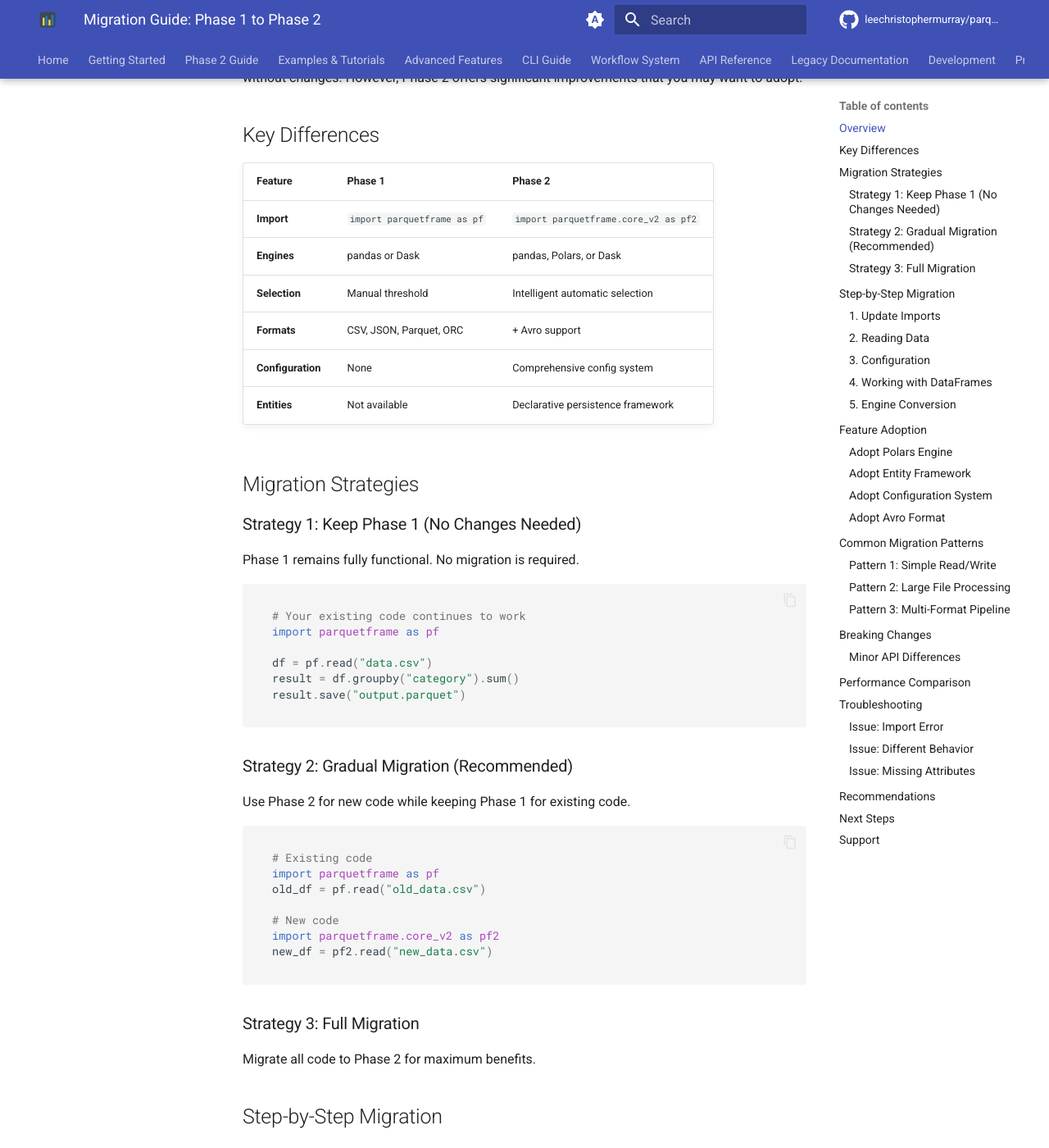
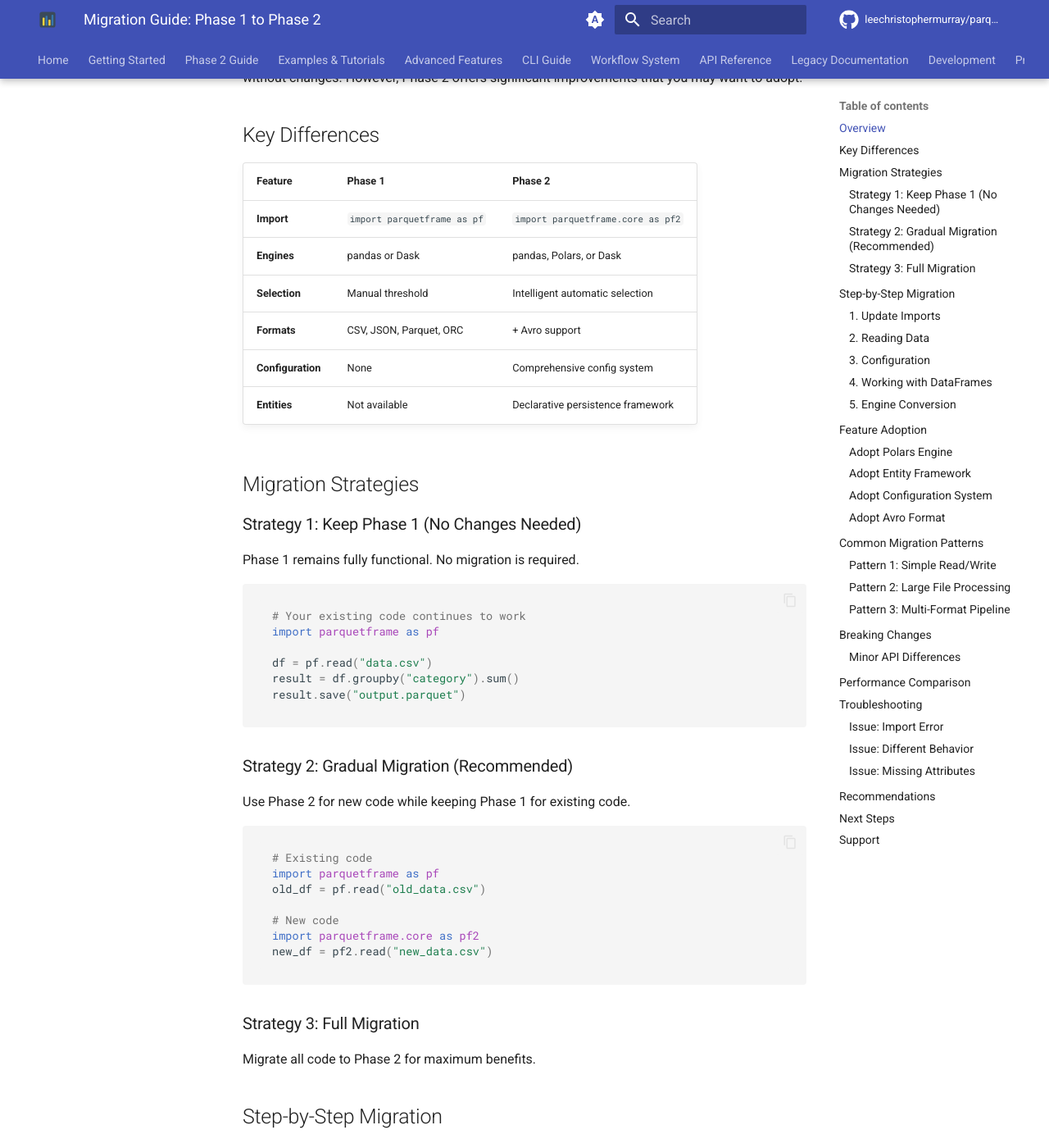
Before and after one commit to leechristophermurray/parquetframe, an MkDocs documentation site: the page built from docs/getting-started/migration.md, in a window 1280 px wide and 1400 px high, scrolled down 288 px. Shown: the whole window at 82% size. Built offline with MkDocs 1.6.1 and Material for MkDocs 9.7.7, drawn with Linux system fonts in a browser that asks for light colours; comment, search, counter and statistics services are not loaded; the version menu is left out; some of the changed text lies outside the part shown.

````diff
--- a/docs/getting-started/migration.md
+++ b/docs/getting-started/migration.md
@@ -10,7 +10,7 @@ Phase 2 is **100% backward compatible** with Phase 1. Your existing code will co
 
 | Feature | Phase 1 | Phase 2 |
 |---------|---------|---------|
-| **Import** | `import parquetframe as pf` | `import parquetframe.core_v2 as pf2` |
+| **Import** | `import parquetframe as pf` | `import parquetframe.core as pf2` |
 | **Engines** | pandas or Dask | pandas, Polars, or Dask |
 | **Selection** | Manual threshold | Intelligent automatic selection |
 | **Formats** | CSV, JSON, Parquet, ORC | + Avro support |
@@ -42,7 +42,7 @@ import parquetframe as pf
 old_df = pf.read("old_data.csv")
 
 # New code
-import parquetframe.core_v2 as pf2
+import parquetframe.core as pf2
 new_df = pf2.read("new_data.csv")
 ```
 
@@ -61,9 +61,9 @@ import parquetframe as pf
 
 **Phase 2:**
 ```python
-import parquetframe.core_v2 as pf2
+import parquetframe.core as pf2
 # or
-from parquetframe.core_v2 import read, read_csv, read_parquet
+from parquetframe.core import read, read_csv, read_parquet
 ```
 
 ### 2. Reading Data
@@ -81,7 +81,7 @@ df = pf.read("data.csv", islazy=True)  # Force Dask
 
 **Phase 2:**
 ```python
-import parquetframe.core_v2 as pf2
+import parquetframe.core as pf2
 
 # Auto-detect with intelligent selection
 df = pf2.read("data.csv")
@@ -168,7 +168,7 @@ df = pf.read("medium_data.csv")  # Uses pandas or Dask
 
 **After:**
 ```python
-import parquetframe.core_v2 as pf2
+import parquetframe.core as pf2
 
 df = pf2.read("medium_data.csv")  # Auto-selects Polars for medium files
 # Or force it:
@@ -230,7 +230,7 @@ df3 = pf.read("file3.csv", threshold_mb=50)
 **After:**
 ```python
 from parquetframe import set_config
-import parquetframe.core_v2 as pf2
+import parquetframe.core as pf2
 
 # Set once
 set_config(pandas_threshold_mb=50.0)
@@ -247,7 +247,7 @@ Use Avro for better schema evolution and compression.
 
 **New in Phase 2:**
 ```python
-import parquetframe.core_v2 as pf2
+import parquetframe.core as pf2
 
 # Read Avro
 df = pf2.read_avro("data.avro")
@@ -281,7 +281,7 @@ df.save("output.parquet")
 
 **Phase 2:**
 ```python
-import parquetframe.core_v2 as pf2
+import parquetframe.core as pf2
 
 df = pf2.read("input.csv")
 filtered = df[df["age"] > 30]
@@ -302,7 +302,7 @@ result = result.compute()  # Trigger computation
 
 **Phase 2:**
 ```python
-import parquetframe.core_v2 as pf2
+import parquetframe.core as pf2
 from parquetframe import set_config
 
 # Auto-select Dask for large files
@@ -330,7 +330,7 @@ merged = pd.merge(csv_df.df, json_df.df, on="id")
 
 **Phase 2:**
 ```python
-import parquetframe.core_v2 as pf2
+import parquetframe.core as pf2
 
 csv_df = pf2.read_csv("data.csv")
 json_df = pf2.read("data.json")  # Auto-detects JSON
@@ -380,7 +380,7 @@ Both have similar interfaces, so most code works identically.
 
 ```python
 # Error
-import parquetframe.core_v2 as pf2
+import parquetframe.core as pf2
 # ImportError: No module named 'polars'
 ```
 
````
Also changed, not shown: docs/adr/0002-make-phase2-default-api.md (+7 -7 lines), docs/phase2/MIGRATION_GUIDE.md (+12 -12 lines), docs/phase2/README.md (+5 -5 lines), docs/phase2/USER_GUIDE.md (+7 -7 lines).
